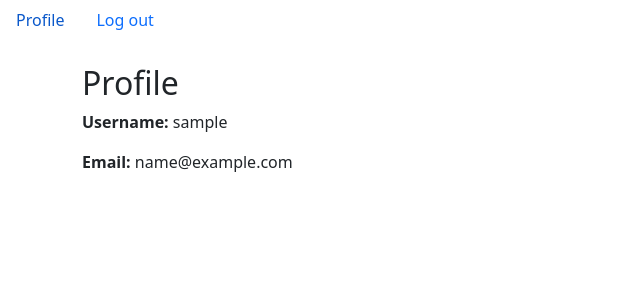
After one commit to Btibor02/F1-Race-Statistics, a Flask app: page /profile in a window 1280 px wide. The commit adds this page. Shown: the top 300 px of the page, without its empty margins (0-640 px from the left). Run offline with Flask 3, Linux system fonts and the light colour scheme; a user stored in the database is signed in; tables that the repository leaves empty hold one stand-in row (values such as "Sample post").

Commit message:
Show profile and logout

```diff
--- a/app/routes.py
+++ b/app/routes.py
@@ -1,5 +1,5 @@
-from flask import Blueprint, render_template, redirect, url_for, flash
-from flask_login import login_user, logout_user
+from flask import Blueprint, render_template, redirect, url_for, flash, render_template
+from flask_login import login_user, logout_user, current_user, login_required
 from .forms import LoginForm, RegistrationForm, PasswordResetForm
 from .models import User
 from . import db
@@ -49,3 +49,15 @@ def reset_password():
         else:
             flash('Email not found')
     return render_template('reset_password.html', form=form)
+
+@bp.route('/logout')
+@login_required
+def logout():
+    logout_user()
+    flash('You have been logged out.')
+    return redirect(url_for('main.login'))
+
+@bp.route('/profile')
+@login_required
+def profile():
+    return render_template('profile.html', user=current_user)
--- a/app/templates/base.html
+++ b/app/templates/base.html
@@ -6,6 +6,26 @@
   <link rel="stylesheet" href="https://cdn.jsdelivr.net/npm/bootstrap@5.3.0/dist/css/bootstrap.min.css">
 </head>
 <body>
+  <nav>
+  <ul class="nav">
+    {% if current_user.is_authenticated %}
+      <li class="nav-item">
+        <a class="nav-link" href="{{ url_for('main.profile') }}">Profile</a>
+      </li>
+      <li class="nav-item">
+        <a class="nav-link" href="{{ url_for('main.logout') }}">Log out</a>
+      </li>
+    {% else %}
+      <li class="nav-item">
+        <a class="nav-link" href="{{ url_for('main.login') }}">Log in</a>
+      </li>
+      <li class="nav-item">
+        <a class="nav-link" href="{{ url_for('main.register') }}">Register</a>
+      </li>
+    {% endif %}
+  </ul>
+</nav>
+
   <div class="container mt-4">
     {% with messages = get_flashed_messages() %}
       {% if messages %}
--- /dev/null
+++ b/app/templates/profile.html
@@ -0,0 +1,7 @@
+{% extends "base.html" %}
+
+{% block content %}
+  <h2>Profile</h2>
+  <p><strong>Username:</strong> {{ user.username }}</p>
+  <p><strong>Email:</strong> {{ user.email }}</p>
+{% endblock %}
```
